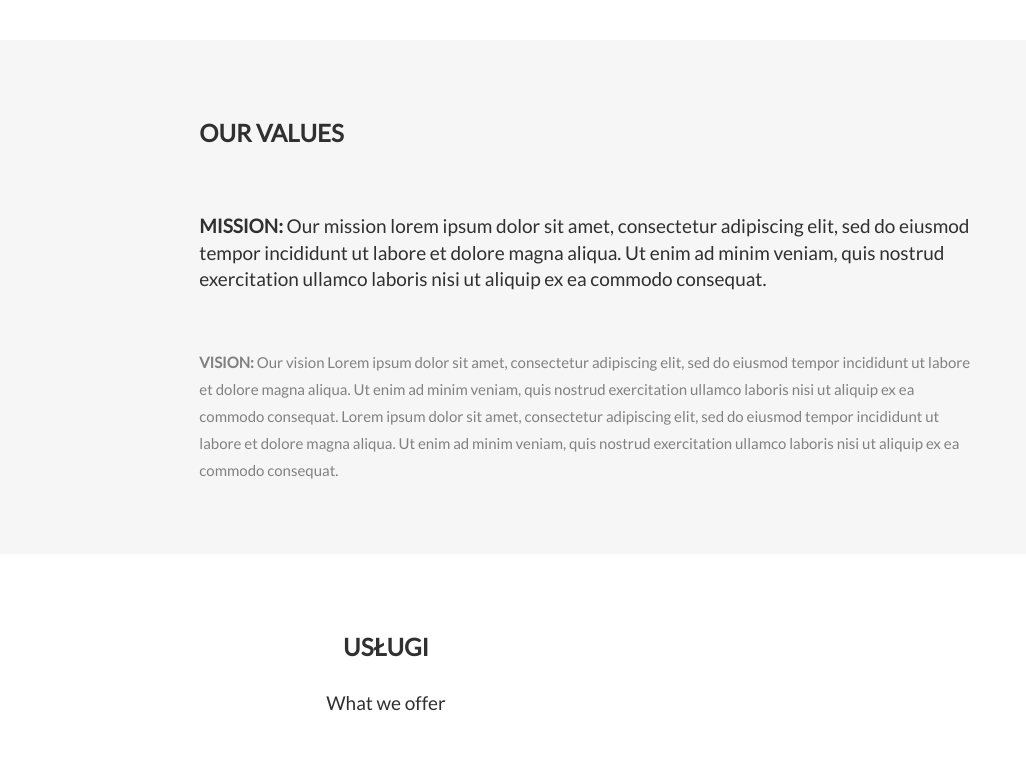
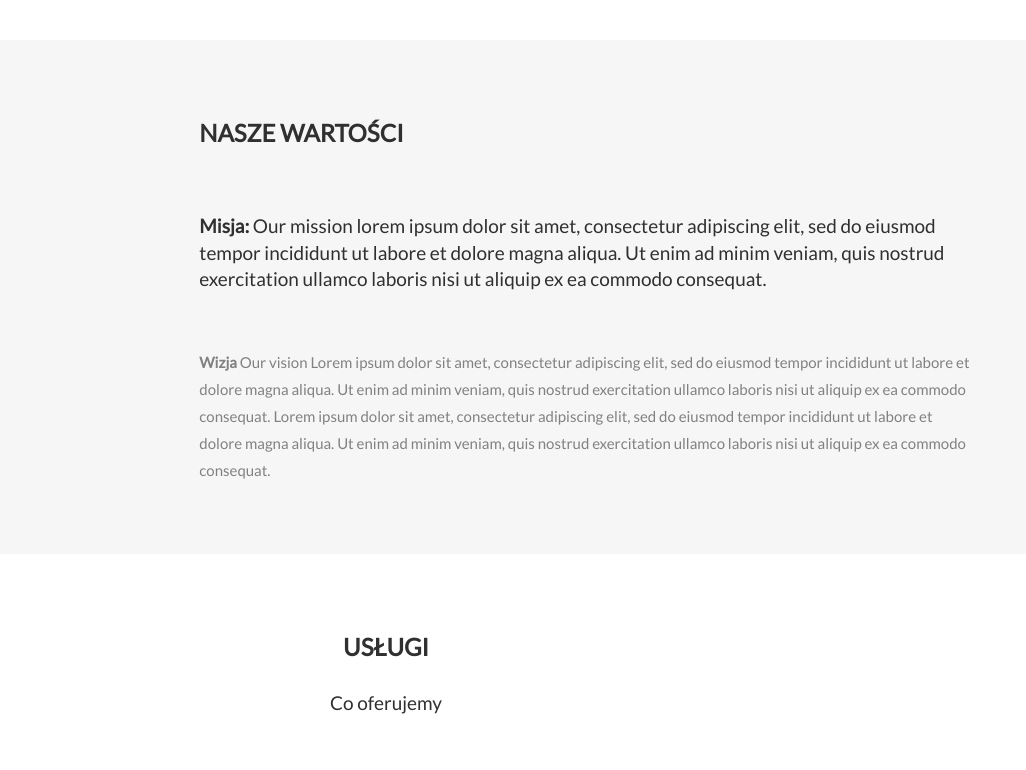
Before and after one commit to MarcinPolonis/ExampleOnePageWebsiteCompany, a plain HTML site: page index.html in a window 1280 px wide. Shown: the part 1400-2170 px from the top of the page, 254-1280 px from the left. Drawn offline with nearby package versions, Linux system fonts and the light colour scheme.

Commit message:
second commit

```diff
--- a/index.html
+++ b/index.html
@@ -79,10 +79,10 @@ glyphicon glyphicon-cloud"></span>
 <div id="about" class="container-fluid">
   <div class="row">
     <div class="col-sm-8">
-      <h2>About Company Page</h2><br>
+      <h2>O naszej firmie</h2><br>
       <h4>Lorem ipsum dolor sit amet, consectetur adipiscing elit, sed do eiusmod tempor incididunt ut labore et dolore magna aliqua. Ut enim ad minim veniam, quis nostrud exercitation ullamco laboris nisi ut aliquip ex ea commodo consequat.</h4><br>
       <p>Lorem ipsum dolor sit amet, consectetur adipiscing elit, sed do eiusmod tempor incididunt ut labore et dolore magna aliqua. Ut enim ad minim veniam, quis nostrud exercitation ullamco laboris nisi ut aliquip ex ea commodo consequat. Excepteur sint occaecat cupidatat non proident, sunt in culpa qui officia deserunt mollit anim id est laborum consectetur adipiscing elit, sed do eiusmod tempor incididunt ut labore et dolore magna aliqua. Ut enim ad minim veniam, quis nostrud exercitation ullamco laboris nisi ut aliquip ex ea commodo consequat.</p>
-      <br><button class="btn btn-default btn-lg">Get in Touch</button>
+      <br><button class="btn btn-default btn-lg">Więcej</button>
     </div>
     <div class="col-sm-4">
       <span class="glyphicon glyphicon-signal logo"></span>
@@ -96,9 +96,9 @@ glyphicon glyphicon-cloud"></span>
       <span class="glyphicon glyphicon-globe logo slideanim"></span>
     </div>
     <div class="col-sm-8">
-      <h2>Our Values</h2><br>
-      <h4><strong>MISSION:</strong> Our mission lorem ipsum dolor sit amet, consectetur adipiscing elit, sed do eiusmod tempor incididunt ut labore et dolore magna aliqua. Ut enim ad minim veniam, quis nostrud exercitation ullamco laboris nisi ut aliquip ex ea commodo consequat.</h4><br>
-      <p><strong>VISION:</strong> Our vision Lorem ipsum dolor sit amet, consectetur adipiscing elit, sed do eiusmod tempor incididunt ut labore et dolore magna aliqua. Ut enim ad minim veniam, quis nostrud exercitation ullamco laboris nisi ut aliquip ex ea commodo consequat.
+      <h2>Nasze wartości</h2><br>
+      <h4><strong>Misja:</strong> Our mission lorem ipsum dolor sit amet, consectetur adipiscing elit, sed do eiusmod tempor incididunt ut labore et dolore magna aliqua. Ut enim ad minim veniam, quis nostrud exercitation ullamco laboris nisi ut aliquip ex ea commodo consequat.</h4><br>
+      <p><strong>Wizja</strong> Our vision Lorem ipsum dolor sit amet, consectetur adipiscing elit, sed do eiusmod tempor incididunt ut labore et dolore magna aliqua. Ut enim ad minim veniam, quis nostrud exercitation ullamco laboris nisi ut aliquip ex ea commodo consequat.
       Lorem ipsum dolor sit amet, consectetur adipiscing elit, sed do eiusmod tempor incididunt ut labore et dolore magna aliqua. Ut enim ad minim veniam, quis nostrud exercitation ullamco laboris nisi ut aliquip ex ea commodo consequat.</p>
     </div>
   </div>
@@ -107,7 +107,7 @@ glyphicon glyphicon-cloud"></span>
 <!-- Container (Services Section) -->
 <div id="services" class="container-fluid text-center">
   <h2>USŁUGI</h2>
-  <h4>What we offer</h4>
+  <h4>Co oferujemy</h4>
   <br>
   <div class="row slideanim">
     <div class="col-sm-4">
@@ -149,7 +149,7 @@ glyphicon glyphicon-cloud"></span>
 <!-- Container (Portfolio Section) -->
 <div id="portfolio" class="container-fluid text-center bg-grey">
   <h2>Portfolio</h2><br>
-  <h4>What we have created</h4>
+  <h4>Co dotychczas zrobiliśmy</h4>
   <div class="row text-center slideanim">
     <div class="col-sm-4">
       <div class="thumbnail">
```
